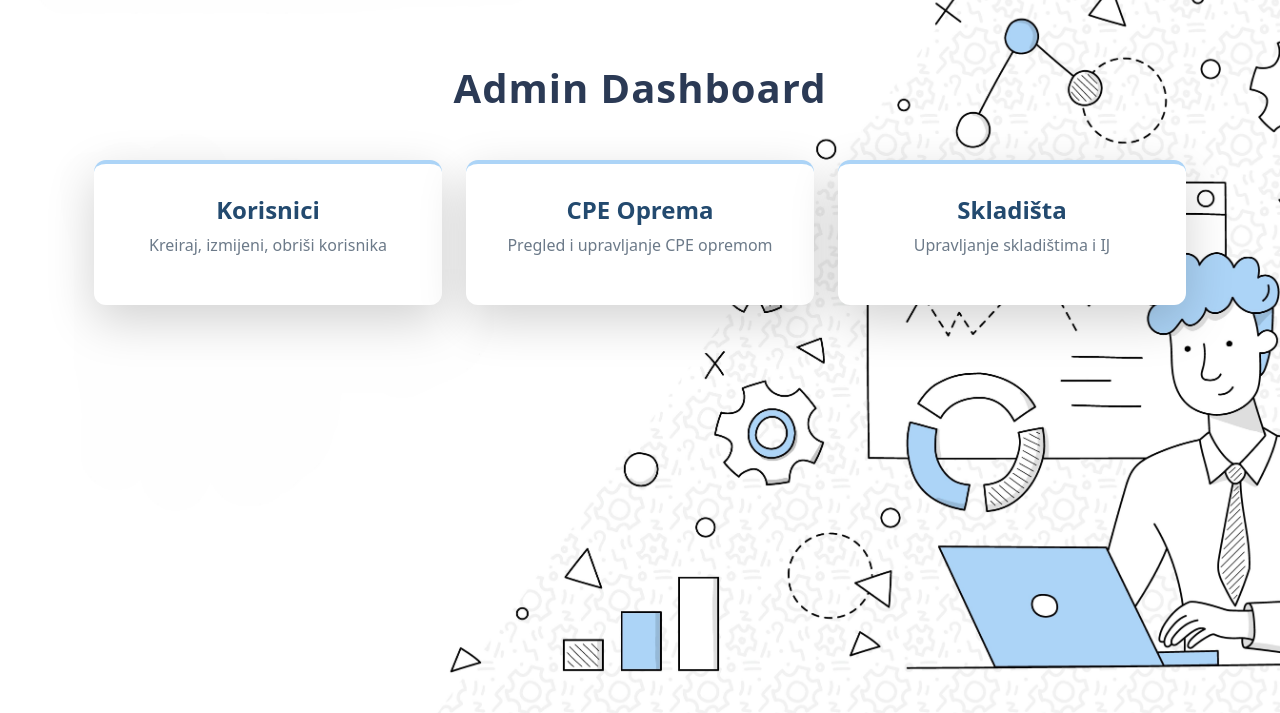
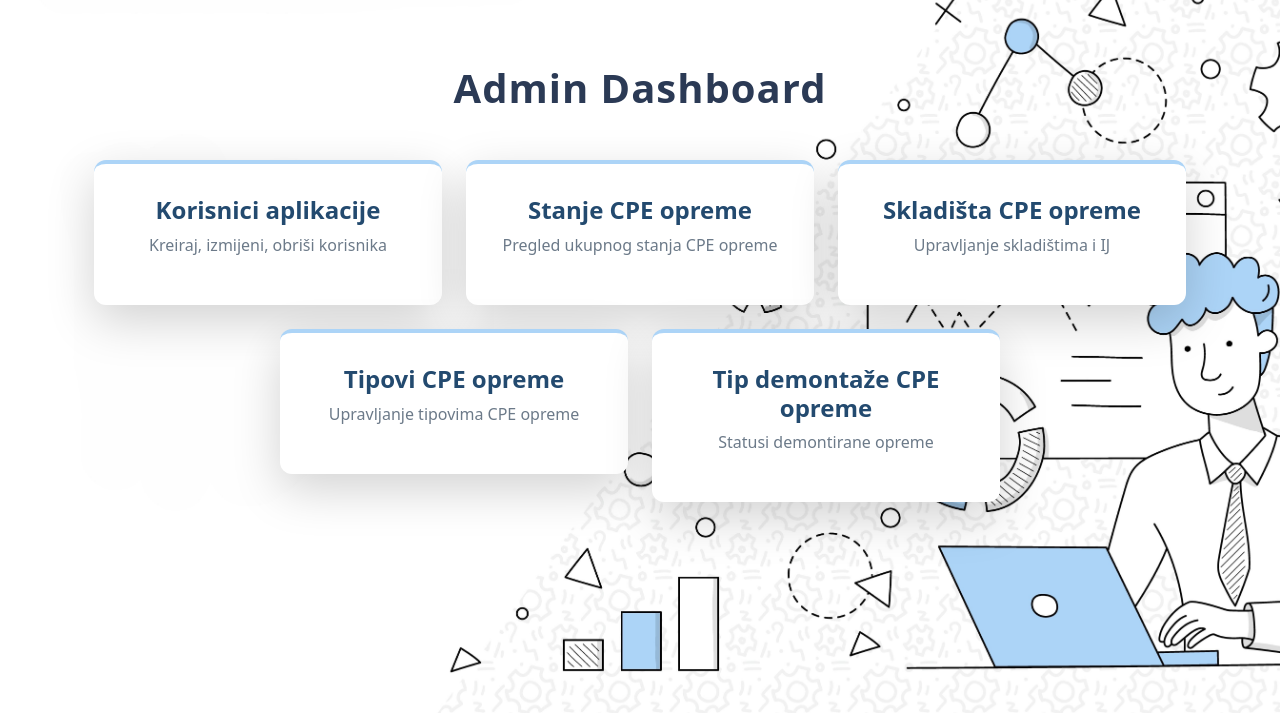
Before and after one commit to zorandasc/cpe_analiza_flask, a Flask app: page /admin/ in a window 1280 px wide. Shown: the part 87-800 px from the top of the page. Run offline with Flask 3, Linux system fonts and the light colour scheme; the visitor is signed in with stand-in values (Sample User, id 1); parts of the project's set-up code (start-up, migrations or seed data) failed here and were passed over; some libraries are stand-ins or nearby versions.

Commit message:
added CPE TYPES AND DISMANTLE REASONS TABLES AND MODELS

```diff
--- a/app.py
+++ b/app.py
@@ -1,7 +1,7 @@
 import os
 from flask import Flask, render_template, redirect, url_for, request, flash
 from sqlalchemy import func
-from models import db, CpeRecords, Users, Cities
+from models import db, CpeRecords, Users, Cities, CpeTypes, DismantleReasons
 from datetime import date, timedelta
 import datetime
 from flask_login import (
@@ -593,6 +593,28 @@ def admin_cpe_records():
     )
 
 
+# -----------------CPE_TYPES CRUD---------------------
+@app.route("/admin/cpe_types")
+@login_required
+def admin_cpe_types():
+    if not view_required():
+        # return "Forbidden", 403
+        return redirect(url_for("admin_dashboard"))
+    cpes = CpeTypes.query.order_by(CpeTypes.id).all()
+    return render_template("admin/cpe_types_list.html", cpes=cpes)
+
+
+# -----------------SISMANTLE REASONS CRUD---------------------
+@app.route("/admin/dismantle_reasons")
+@login_required
+def admin_dismantle_reasons():
+    if not view_required():
+        # return "Forbidden", 403
+        return redirect(url_for("admin_dashboard"))
+    reasons = DismantleReasons.query.order_by(DismantleReasons.id).all()
+    return render_template("admin/cpe_dismantle_reasons_list.html", reasons=reasons)
+
+
 # -----MAIN LOOP-----------
 # Only needed for local development
 # python app.py
--- a/templates/admin.html
+++ b/templates/admin.html
@@ -60,7 +60,7 @@ block styles %} {{ super() }}
       <a href="{{ url_for('admin_users') }}" class="dashboard-link">
         <div class="card dashboard-card shadow-lg p-3">
           <div class="card-body text-center">
-            <h4 class="card-title">Korisnici</h4>
+            <h4 class="card-title">Korisnici aplikacije</h4>
             <p>Kreiraj, izmijeni, obriši korisnika</p>
           </div>
         </div>
@@ -72,8 +72,8 @@ block styles %} {{ super() }}
       <a href="{{ url_for('admin_cpe_records') }}" class="dashboard-link">
         <div class="card dashboard-card shadow-lg p-3">
           <div class="card-body text-center">
-            <h4 class="card-title">CPE Oprema</h4>
-            <p>Pregled i upravljanje CPE opremom</p>
+            <h4 class="card-title">Stanje CPE opreme</h4>
+            <p>Pregled ukupnog stanja CPE opreme</p>
           </div>
         </div>
       </a>
@@ -84,8 +84,31 @@ block styles %} {{ super() }}
       <a href="{{ url_for('admin_cities') }}" class="dashboard-link">
         <div class="card dashboard-card shadow-lg p-3">
           <div class="card-body text-center">
-            <h4 class="card-title">Skladišta</h4>
+            <h4 class="card-title">Skladišta CPE opreme</h4>
             <p>Upravljanje skladištima i IJ</p>
+          </div>
+        </div>
+      </a>
+    </div>
+
+    <!-- CPE TYPES -->
+    <div class="col-md-4">
+      <a href="{{ url_for('admin_cpe_types') }}" class="dashboard-link">
+        <div class="card dashboard-card shadow-lg p-3">
+          <div class="card-body text-center">
+            <h4 class="card-title">Tipovi CPE opreme</h4>
+            <p>Upravljanje tipovima CPE opreme</p>
+          </div>
+        </div>
+      </a>
+    </div>
+    <!-- DISMANTLE-->
+    <div class="col-md-4">
+      <a href="{{ url_for('admin_dismantle_reasons') }}" class="dashboard-link">
+        <div class="card dashboard-card shadow-lg p-3">
+          <div class="card-body text-center">
+            <h4 class="card-title">Tip demontaže CPE opreme</h4>
+            <p>Statusi demontirane opreme</p>
           </div>
         </div>
       </a>
```
Also changed, not shown: models.py (+30 -1 lines), templates/admin/cpe_dismantle_reasons_list.html (added, +35 -0 lines), templates/admin/cpe_types_list.html (added, +41 -0 lines).
